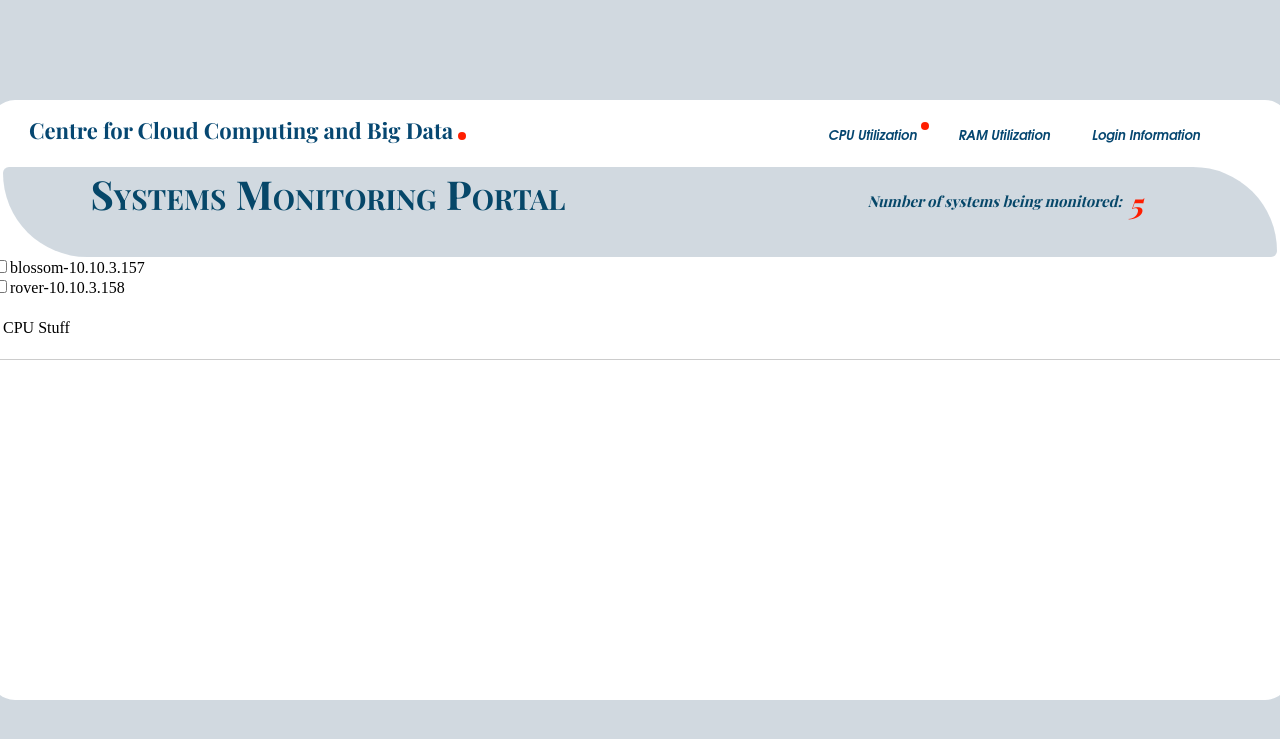
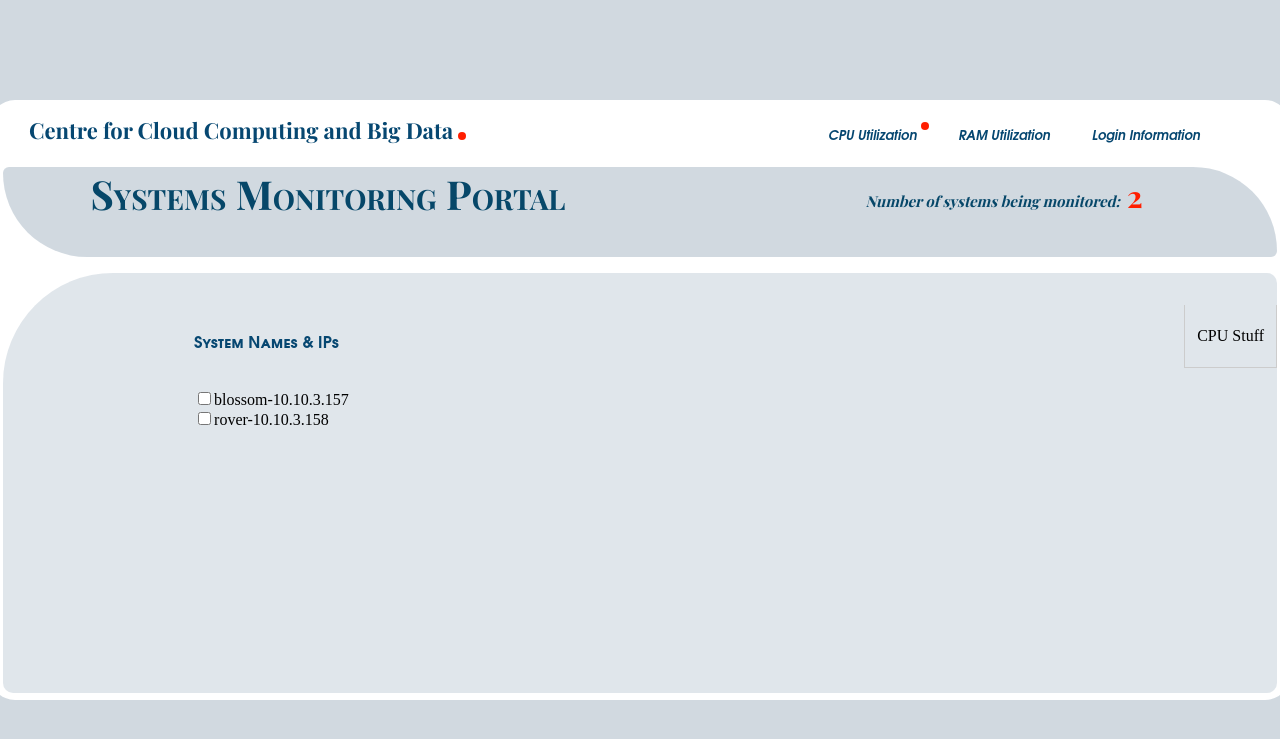
Before and after one commit to ndyashas/lmon, a Python web app: template web-portal/frontend/templates/lmon_web_frontend.html in a window 1280 px wide. Shown: the top 739 px of the page. Run offline with Jinja, Linux system fonts and the light colour scheme; the template is opened without the code that fills it, so the values that code supplies are empty.

Commit message:
Web-Portal: Updated with checkboxes and some formatting modifications.

```diff
--- a/web-portal/frontend/templates/lmon_web_frontend.html
+++ b/web-portal/frontend/templates/lmon_web_frontend.html
@@ -27,32 +27,39 @@
 	  <h1>Systems Monitoring Portal</h1>
 	</div>
 	<div class="NumOfSystems-div">
-	  <div style="float:left;">
+	  <div style="float:left; font-style:oblique;">
 	    <p>Number of systems being monitored:</p>
 	  </div>
 	  <div id="NumOfSystems" class="orange-text"></div>
 	</div>
       </div>
 
-      <div id="system-names-container"></div>
+      <div class="main-space-div">
+
+	<div class="system-names-titles-div">
+	  <h3>System Names & IPs</h3>
+	</div>
+
+	<div class="system-names-container-div" id="system-names-container"></div>
 
 	<!-- Tab content -->
-      <div id="CPU" class="tabcontent">
+	<div id="CPU" class="tabcontent" style="float:right;">
 	  <p>CPU Stuff</p>
 	</div>
 
-      <div id="RAM" class="tabcontent">
+	<div id="RAM" class="tabcontent" style="float:right;">
 	  <p>RAM Stuff</p>
 	</div>
 
-      <div id="Logins" class="tabcontent">
+	<div id="Logins" class="tabcontent" style="float:right;">
 	  <p>Login Stuff</p>
+	</div>
       </div>
 
     </div>
     <script>
       document.getElementById("defaultOpen").click();
-      document.getElementById("NumOfSystems").innerHTML = 5; //JSONIFY it!!
+      document.getElementById("NumOfSystems").innerHTML = 2; //JSONIFY it!!
       _FillSystemNamesContainer();
     </script>
   </body>
--- a/web-portal/frontend/templates/lmon_web_frontend_style.css
+++ b/web-portal/frontend/templates/lmon_web_frontend_style.css
@@ -63,6 +63,9 @@ body {
 .orange-text {
     color: #ff1e00;
     float: right;
+    font-family: serif;
+    position: relative;
+    bottom: 7px;
 }
 
 .NumOfSystems-div {
@@ -72,7 +75,6 @@ body {
     float: right;
     position: relative;
     right: 10%;
-    font-style: oblique;
 }
 
  .dot {
@@ -138,3 +140,37 @@ body {
  .activate {
   background-color: #ff1e00;
  }
+
+ .main-space-div {
+    background-color: hsla(210, 20%, 50%, 0.2);
+    position: relative;
+    top: 0%;
+    left: 1%;
+    height: 70%;
+    width:98%;
+    border-radius: 110px 10px 10px 10px;
+    vertical-align: middle;
+ }
+
+ .system-names-container-div {
+     background-color: hsla(210, 20%, 50%, 0.001);
+     float: left;
+     position: relative;
+     top: 20%;
+     left: 15%;
+     height: 70%;
+     width: 40%;
+     border-radius: 10px 10px 10px 10px;
+     vertical-align: middle;
+ }
+
+ .system-names-titles-div {
+     color: #064771;
+     font-family: Avantgarde, 'TeX Gyre Adventor', 'URW Gothic L', sans-serif;
+     font-size: 14px;
+     font-weight: 700;
+     font-variant: small-caps;
+     position: relative;
+     top: 15%;
+     left: 15%;
+ }
```
Lines whose indentation alone changed are shown as unchanged.
